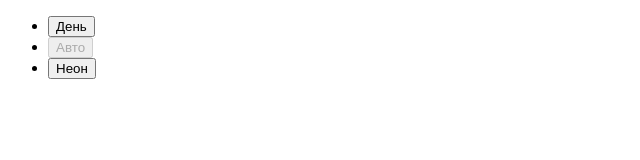
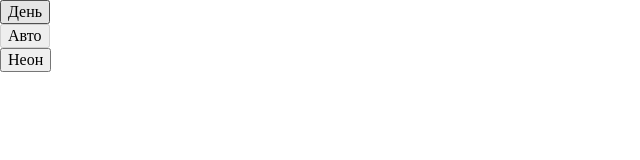
Before and after one commit to andrew-tav/slozhno-sosredotochitsya-fd, a plain HTML site: page index.html in a window 1280 px wide. Shown: the whole page, without its empty margins (0-640 px from the left). Drawn offline with Linux system fonts and the light colour scheme.

Commit message:
First commit

```diff
--- a/index.html
+++ b/index.html
@@ -4,6 +4,12 @@
     <meta charset="UTF-8" />
     <meta http-equiv="X-UA-Compatible" content="IE=edge" />
     <meta name="viewport" content="width=device-width, initial-scale=1.0" />
+    <meta name="color-scheme" content="dark light" />
+    <link rel="stylesheet" href="./styles/globals.css">
+    <link rel="stylesheet" href="./styles/variables.css">
+    <link rel="stylesheet" href="./styles/style.css">
+    <link rel="stylesheet" href="./styles/dark.css">
+    <link rel="stylesheet" href="./styles/light.css">
     <title>Сложно сосредоточиться</title>
     <script src="./scripts/script.js"></script>
   </head>
```
Also changed, not shown: 1 other file.
